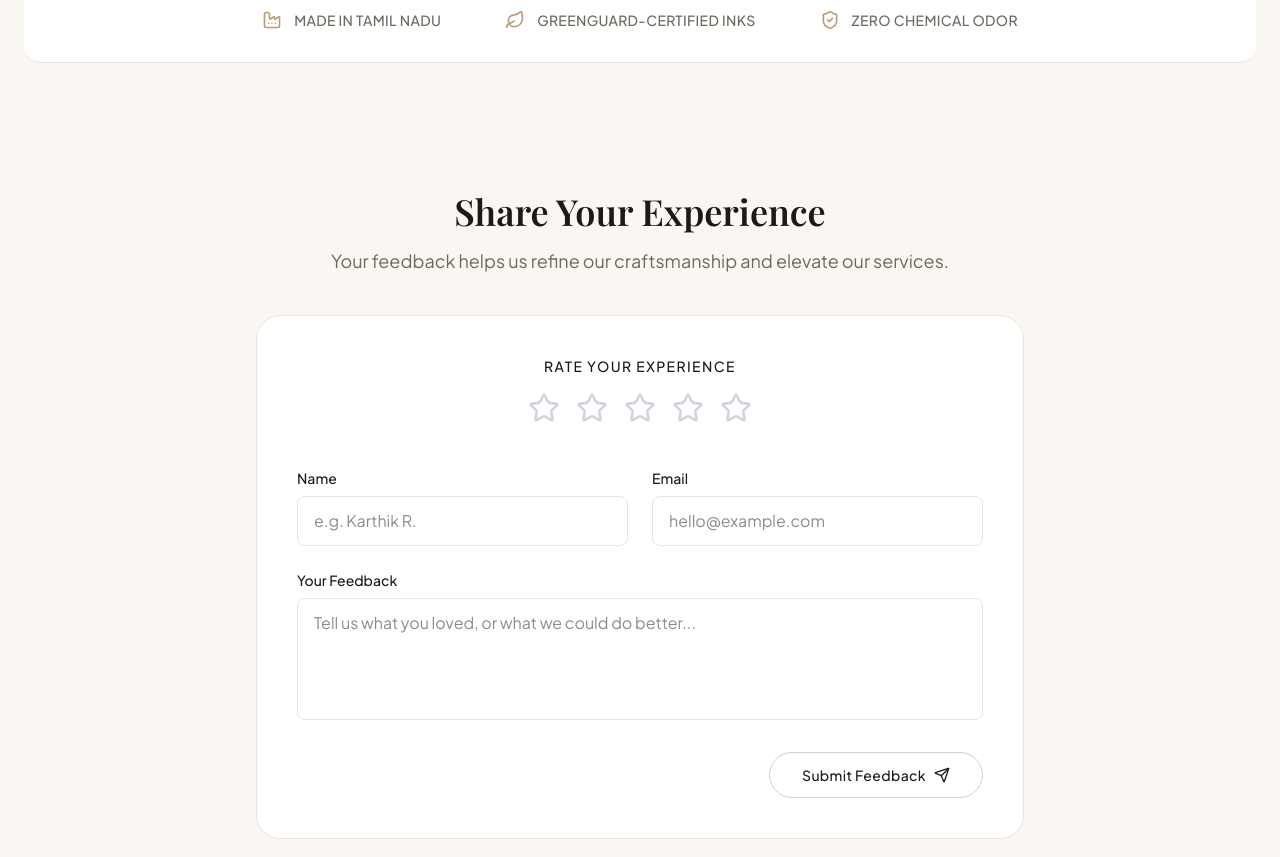
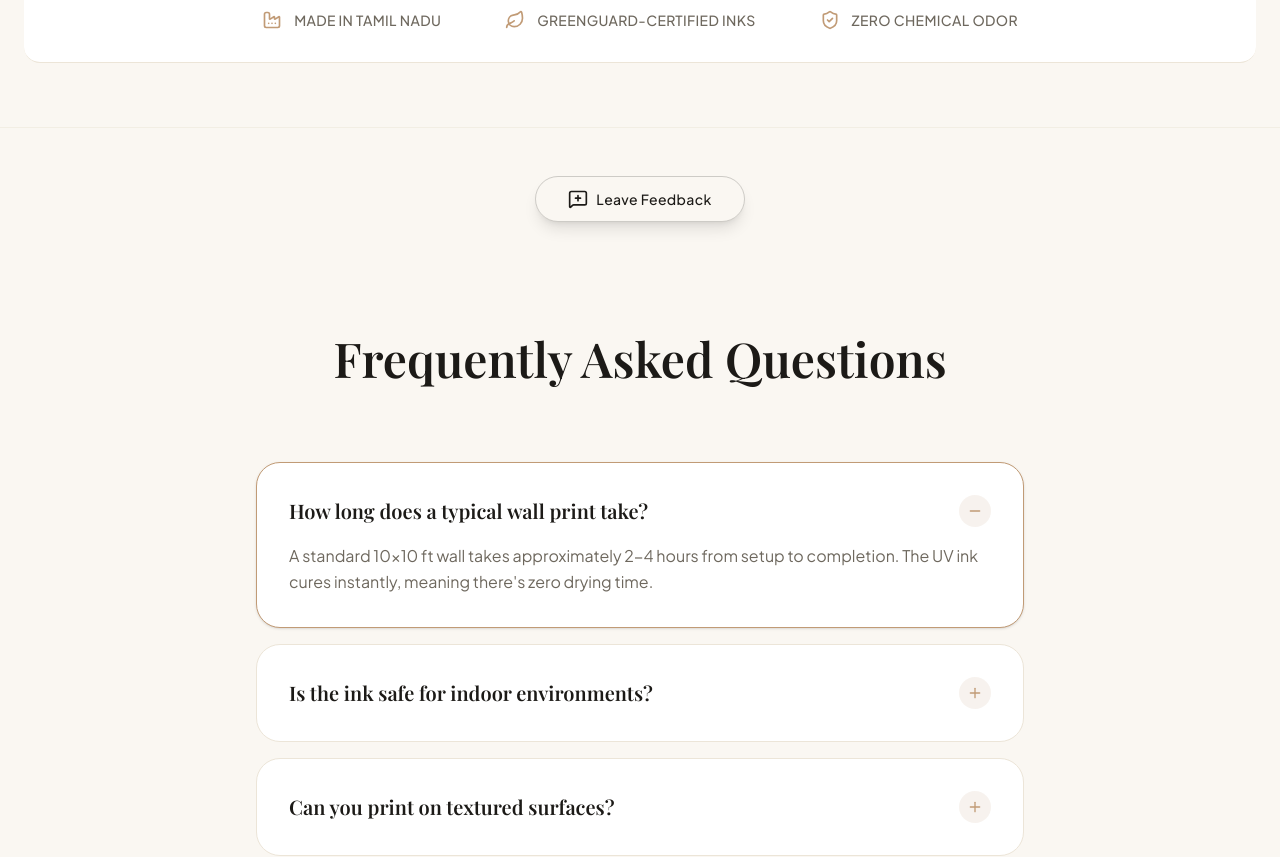
Before and after one commit to JayaSuriya24/ApexWall_3D_Website, a Next.js app: page / in a window 1280 px wide. Shown: the part 9260-10117 px from the top of the page. Built offline with nearby package versions, Linux system fonts and the light colour scheme; a web font is replaced by a local one.

Commit message:
feat: convert feedback form to modal popup

```diff
--- a/src/components/sections/feedback-form.tsx
+++ b/src/components/sections/feedback-form.tsx
@@ -1,12 +1,13 @@
 "use client";
 
 import { useState } from "react";
-import { motion } from "framer-motion";
-import { Star, Send, CheckCircle2 } from "lucide-react";
+import { motion, AnimatePresence } from "framer-motion";
+import { Star, Send, CheckCircle2, MessageSquarePlus, X } from "lucide-react";
 import { Card } from "@/components/ui/card";
 import { PillButton } from "@/components/ui/pill-button";
 
 export function FeedbackForm() {
+  const [isOpen, setIsOpen] = useState(false);
   const [rating, setRating] = useState(0);
   const [hoveredRating, setHoveredRating] = useState(0);
   const [isSubmitted, setIsSubmitted] = useState(false);
@@ -19,14 +20,57 @@ export function FeedbackForm() {
     setTimeout(() => {
       setIsSubmitting(false);
       setIsSubmitted(true);
+
+      // Auto close after 3 seconds
+      setTimeout(() => {
+        setIsOpen(false);
+        // Reset form after closing
+        setTimeout(() => {
+          setIsSubmitted(false);
+          setRating(0);
+        }, 500);
+      }, 3000);
     }, 1500);
   };
 
-  if (isSubmitted) {
   return (
-      <section className="py-12 md:py-16 relative bg-background px-6">
-        <div className="mx-auto max-w-3xl">
-          <Card className="flex flex-col items-center justify-center p-12 text-center border-dashed border-2">
+    <section className="py-12 relative bg-background px-6 flex justify-center border-t border-card-border/50">
+      <PillButton
+        onClick={() => setIsOpen(true)}
+        className="flex items-center gap-2 px-8 py-4 shadow-lg hover:shadow-xl transition-all hover:-translate-y-1"
+      >
+        <MessageSquarePlus className="w-5 h-5" />
+        Leave Feedback
+      </PillButton>
+
+      <AnimatePresence>
+        {isOpen && (
+          <div className="fixed inset-0 z-50 flex items-center justify-center px-4">
+            {/* Backdrop */}
+            <motion.div
+              initial={{ opacity: 0 }}
+              animate={{ opacity: 1 }}
+              exit={{ opacity: 0 }}
+              onClick={() => setIsOpen(false)}
+              className="absolute inset-0 bg-black/40 backdrop-blur-sm"
+            />
+
+            {/* Modal */}
+            <motion.div
+              initial={{ opacity: 0, scale: 0.95, y: 20 }}
+              animate={{ opacity: 1, scale: 1, y: 0 }}
+              exit={{ opacity: 0, scale: 0.95, y: 20 }}
+              transition={{ type: "spring", duration: 0.5, bounce: 0.3 }}
+              className="relative w-full max-w-2xl z-10"
+            >
+              {isSubmitted ? (
+                <Card className="flex flex-col items-center justify-center p-12 text-center border-2 border-primary/20 shadow-2xl relative overflow-hidden">
+                  <button
+                    onClick={() => setIsOpen(false)}
+                    className="absolute top-4 right-4 p-2 text-muted hover:text-foreground transition-colors rounded-full hover:bg-gray-100"
+                  >
+                    <X className="w-5 h-5" />
+                  </button>
                   <motion.div
                     initial={{ scale: 0 }}
                     animate={{ scale: 1 }}
@@ -34,32 +78,32 @@ export function FeedbackForm() {
                   >
                     <CheckCircle2 className="w-16 h-16 text-success mb-6" />
                   </motion.div>
-            <h3 className="font-display text-3xl font-bold text-foreground mb-4">Thank you for your feedback!</h3>
+                  <h3 className="font-display text-3xl font-bold text-foreground mb-4">Thank you!</h3>
                   <p className="text-muted text-lg">
                     We appreciate you taking the time to help us improve the ApexWall experience.
                   </p>
                 </Card>
-        </div>
-      </section>
-    );
-  }
+              ) : (
+                <Card className="p-6 md:p-10 shadow-2xl relative max-h-[90vh] overflow-y-auto">
+                  <button
+                    onClick={() => setIsOpen(false)}
+                    className="absolute top-4 right-4 p-2 text-muted hover:text-foreground transition-colors rounded-full hover:bg-gray-100"
+                  >
+                    <X className="w-5 h-5" />
+                  </button>
 
-  return (
-    <section className="py-12 md:py-16 relative bg-background px-6">
-      <div className="mx-auto max-w-3xl">
-        <div className="mb-10 text-center">
-          <h2 className="font-display font-semibold text-3xl md:text-4xl text-foreground mb-4">
+                  <div className="mb-8 text-center pr-8 pl-8">
+                    <h2 className="font-display font-semibold text-2xl md:text-3xl text-foreground mb-2">
                       Share Your Experience
                     </h2>
-          <p className="text-muted text-lg">
-            Your feedback helps us refine our craftsmanship and elevate our services.
+                    <p className="text-muted">
+                      Your feedback helps us refine our craftsmanship.
                     </p>
                   </div>
 
-        <Card className="p-6 md:p-10">
                   <form onSubmit={handleSubmit} className="flex flex-col gap-6">
                     {/* Rating */}
-            <div className="flex flex-col items-center gap-3 mb-4">
+                    <div className="flex flex-col items-center gap-3 mb-2">
                       <label className="text-sm font-medium text-foreground uppercase tracking-widest">Rate Your Experience</label>
                       <div className="flex items-center gap-2">
                         {[1, 2, 3, 4, 5].map((star) => (
@@ -83,35 +127,35 @@ export function FeedbackForm() {
                       </div>
                     </div>
 
-            <div className="grid grid-cols-1 md:grid-cols-2 gap-6">
-              <div className="flex flex-col gap-2">
+                    <div className="grid grid-cols-1 md:grid-cols-2 gap-4">
+                      <div className="flex flex-col gap-1.5">
                         <label htmlFor="name" className="text-sm font-medium text-foreground">Name</label>
                         <input
                           type="text"
                           id="name"
                           required
-                  className="w-full px-4 py-3 rounded-lg border border-card-border bg-card-bg focus:outline-none focus:ring-2 focus:ring-primary/50 transition-shadow text-foreground"
+                          className="w-full px-4 py-2.5 rounded-lg border border-card-border bg-card-bg focus:outline-none focus:ring-2 focus:ring-primary/50 transition-shadow text-foreground"
                           placeholder="e.g. Karthik R."
                         />
                       </div>
-              <div className="flex flex-col gap-2">
+                      <div className="flex flex-col gap-1.5">
                         <label htmlFor="email" className="text-sm font-medium text-foreground">Email</label>
                         <input
                           type="email"
                           id="email"
                           required
-                  className="w-full px-4 py-3 rounded-lg border border-card-border bg-card-bg focus:outline-none focus:ring-2 focus:ring-primary/50 transition-shadow text-foreground"
+                          className="w-full px-4 py-2.5 rounded-lg border border-card-border bg-card-bg focus:outline-none focus:ring-2 focus:ring-primary/50 transition-shadow text-foreground"
                           placeholder="hello@example.com"
                         />
                       </div>
                     </div>
 
-            <div className="flex flex-col gap-2">
+                    <div className="flex flex-col gap-1.5">
                       <label htmlFor="feedback" className="text-sm font-medium text-foreground">Your Feedback</label>
                       <textarea
                         id="feedback"
                         required
-                rows={4}
+                        rows={3}
                         className="w-full px-4 py-3 rounded-lg border border-card-border bg-card-bg focus:outline-none focus:ring-2 focus:ring-primary/50 transition-shadow text-foreground resize-none"
                         placeholder="Tell us what you loved, or what we could do better..."
                       />
@@ -119,8 +163,8 @@ export function FeedbackForm() {
 
                     <PillButton
                       type="submit"
-              className="w-full md:w-auto md:self-end mt-2 flex items-center justify-center gap-2"
-              disabled={isSubmitting}
+                      className="w-full flex items-center justify-center gap-2 mt-2"
+                      disabled={isSubmitting || rating === 0}
                     >
                       {isSubmitting ? (
                         <div className="w-5 h-5 border-2 border-white/30 border-t-white rounded-full animate-spin" />
@@ -133,7 +177,11 @@ export function FeedbackForm() {
                     </PillButton>
                   </form>
                 </Card>
+              )}
+            </motion.div>
           </div>
+        )}
+      </AnimatePresence>
     </section>
   );
 }
```
Lines whose indentation alone changed are shown as unchanged.
